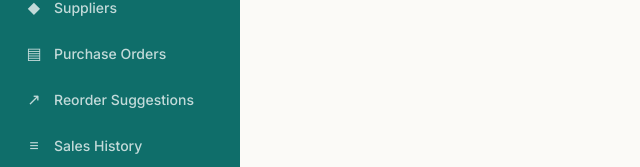
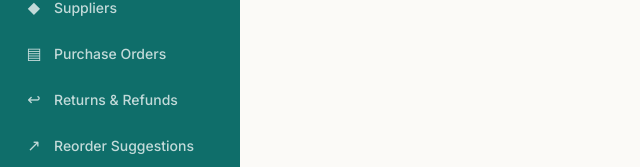
Before and after one commit to TejashRajuKV/Medical-Inventory-Sales-Platform, a React (Vite) app in the folder frontend/: page /alerts in a window 1280 px wide. Shown: the part 242-409 px from the top of the page, without its empty margins (0-640 px from the left). Built offline with nearby package versions, Linux system fonts and the light colour scheme; no server answers; sample sign-in values are in the browser's storage.

Commit message:
Add returns and refunds navigation item

```diff
--- a/frontend/src/components/Sidebar.jsx
+++ b/frontend/src/components/Sidebar.jsx
@@ -8,6 +8,7 @@ const navItems = [
   { to: '/medicines', label: 'Medicines', icon: '●' },
   { to: '/suppliers', label: 'Suppliers', icon: '◆' },
   { to: '/purchase-orders', label: 'Purchase Orders', icon: '▤' },
+  { to: '/returns', label: 'Returns & Refunds', icon: '↩' },
   { to: '/reorders', label: 'Reorder Suggestions', icon: '↗' },
   { to: '/sales-history', label: 'Sales History', icon: '≡' },
   { to: '/alerts', label: 'Alerts', icon: '!' },
```
